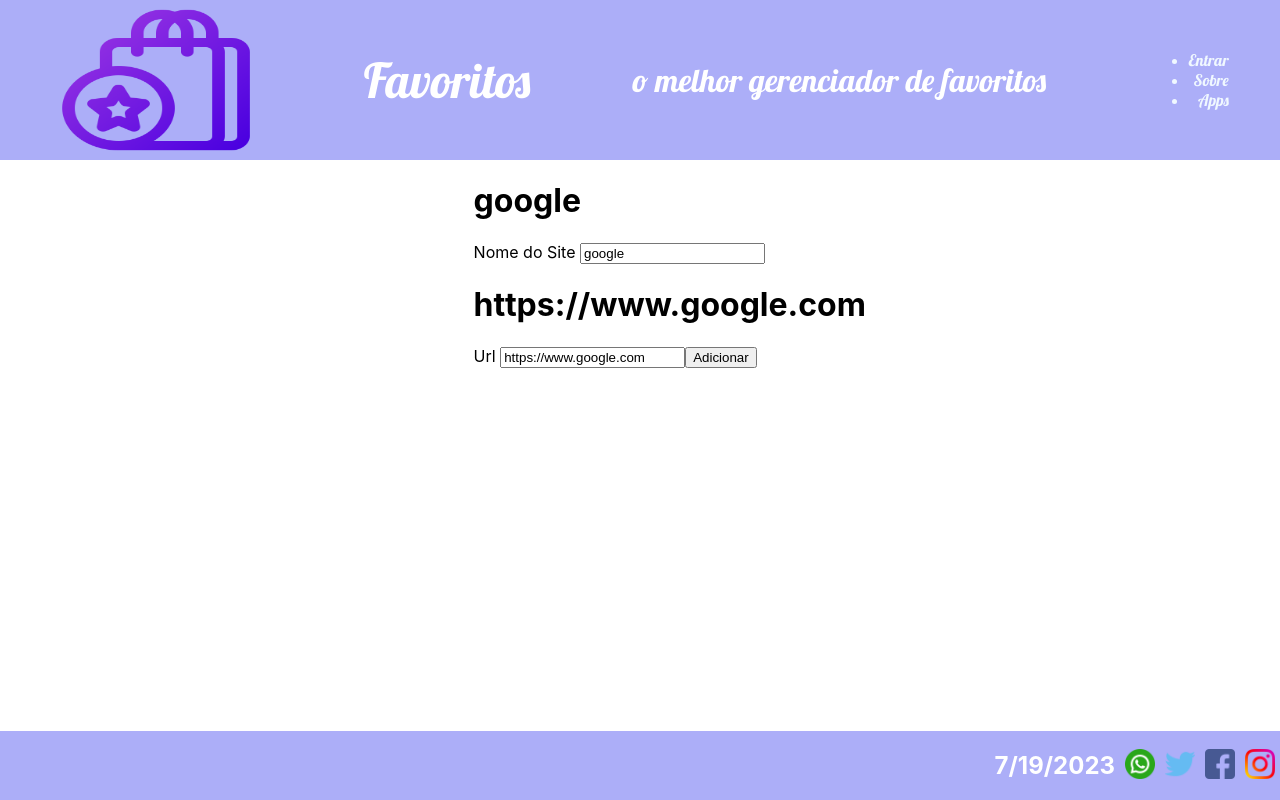
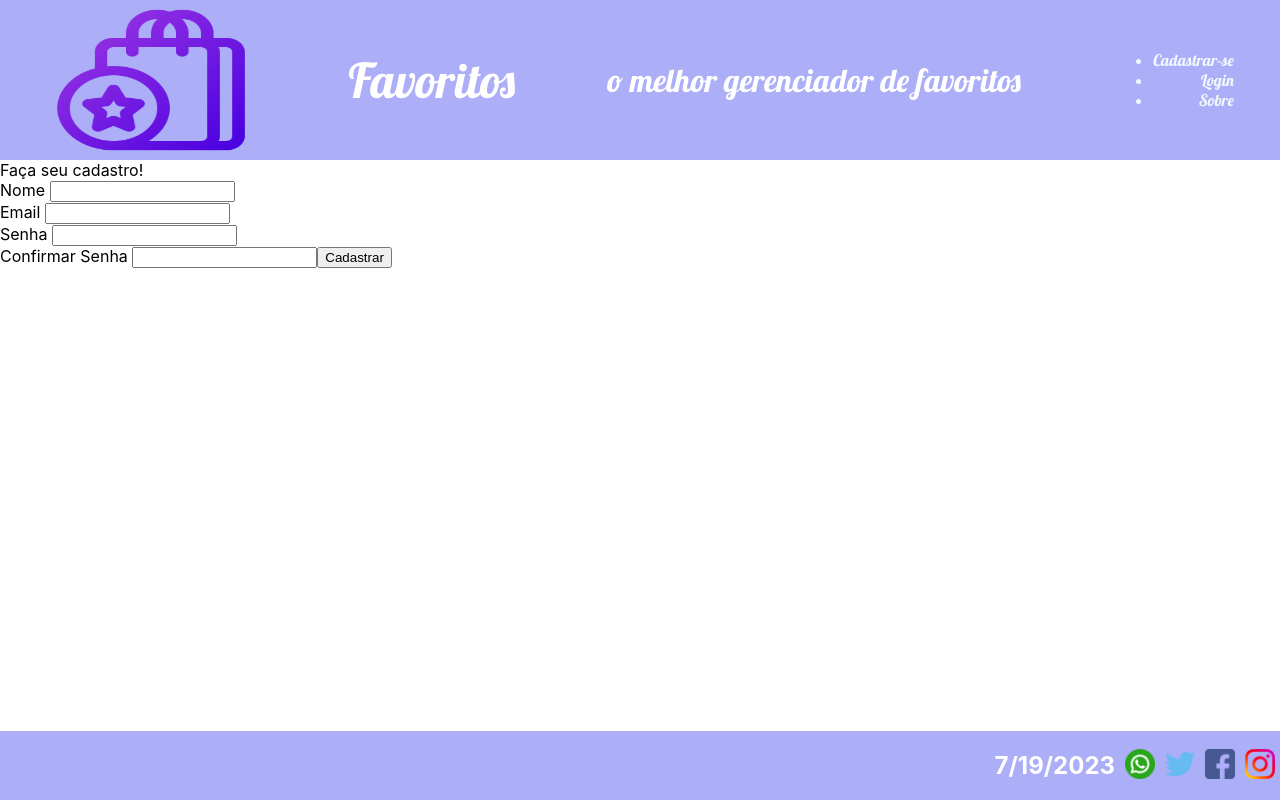
Before and after one commit to giovannagadelha/favoritos, a React (Create React App) app: page / in a window 1280 px wide. Built offline with nearby package versions, Linux system fonts and the light colour scheme; a web font is replaced by a local one.

Commit message:
Cadastro e Login

```diff
--- a/src/App.js
+++ b/src/App.js
@@ -1,6 +1,7 @@
 import './App.css';
 import Cabecalho from './componentes/Cabecalho'
 import Rodape from './componentes/Rodape'
+import Cadastro from './componentes/Cadastro'
 import Conteudo from './componentes/Conteudo';
 
 
@@ -15,9 +16,11 @@
 
     {/*nosso cabecalho tem uma propriedade chamada titulo*/}
     <Cabecalho logo="fav3.png" titulo= "Favoritos" subtitulo="o melhor gerenciador de favoritos" menu="menu ilustrativo"/>
-    <Conteudo/>
+    {/*<Conteudo/>*/}
+    <Cadastro/>
     <Rodape logo1="whats.png" logo2="twitter.png" logo3="face.png" logo4="insta.png" />
     </>
+
   );
 }
 
--- a/src/componentes/Cabecalho/index.js
+++ b/src/componentes/Cabecalho/index.js
@@ -11,9 +11,9 @@
 
     <div className= {styles.menu}>
       <ul>
-        <li>Entrar</li>
+        <li>Cadastrar-se</li>
+        <li>Login</li>
         <li>Sobre</li>
-        <li>Apps</li>
       </ul>
 
     </div>
--- /dev/null
+++ b/src/componentes/Cadastro/index.jsx
@@ -0,0 +1,64 @@
+import React from 'react'
+import { useState } from "react";
+
+
+const Cadastro = () => {
+
+    const [nome, setNome]=useState("")
+    const [email, setEmail]=useState("")
+    const [senha, setSenha]=useState("")
+    const [confirmarsenha, setConfirmarsenha]=useState("")
+
+
+
+    function cadastro (nome, email, senha) {
+        let usuario = {email, nome, senha};
+        localStorage.setItem("usuario", JSON.stringify (usuario));
+
+    }
+
+    function validar (senha, confirmarsenha) {
+        if (senha!=confirmarsenha) {
+            alert('senha incorreta!')
+        }
+        else{
+            cadastro(email, nome, senha)
+        }
+    }
+
+
+  return (
+
+    <div> Faça seu cadastro!
+
+    <form>
+        <label> Nome </label>
+        <input type="text" value={nome} onChange={(e)=>setNome(e.target.value)}/>
+
+        <br/>
+
+        <label>Email </label>
+        <input type="text" value={email} onChange={(e)=>setEmail(e.target.value)}/>
+
+        <br/>
+
+        <label>Senha </label>
+        <input type="password" value={senha} onChange={(e)=>setSenha(e.target.value)}/>
+
+        <br/>
+
+        <label>Confirmar Senha </label>
+        <input type="password" value={confirmarsenha} onChange={(e)=>setConfirmarsenha(e.target.value)}/>
+
+        <input type="button"  onClick={()=>validar(senha, confirmarsenha)} value="Cadastrar" />
+
+
+
+    </form>
+
+
+    </div>
+  )
+}
+
+export default Cadastro
--- a/src/componentes/Conteudo/index.js
+++ b/src/componentes/Conteudo/index.js
@@ -19,6 +19,7 @@
 
     function handleInput(valor){
         setNome(valor)
+
 
     }
     return(
```
Also changed, not shown: src/componentes/Login/index.jsx (added, +26 -0 lines).
